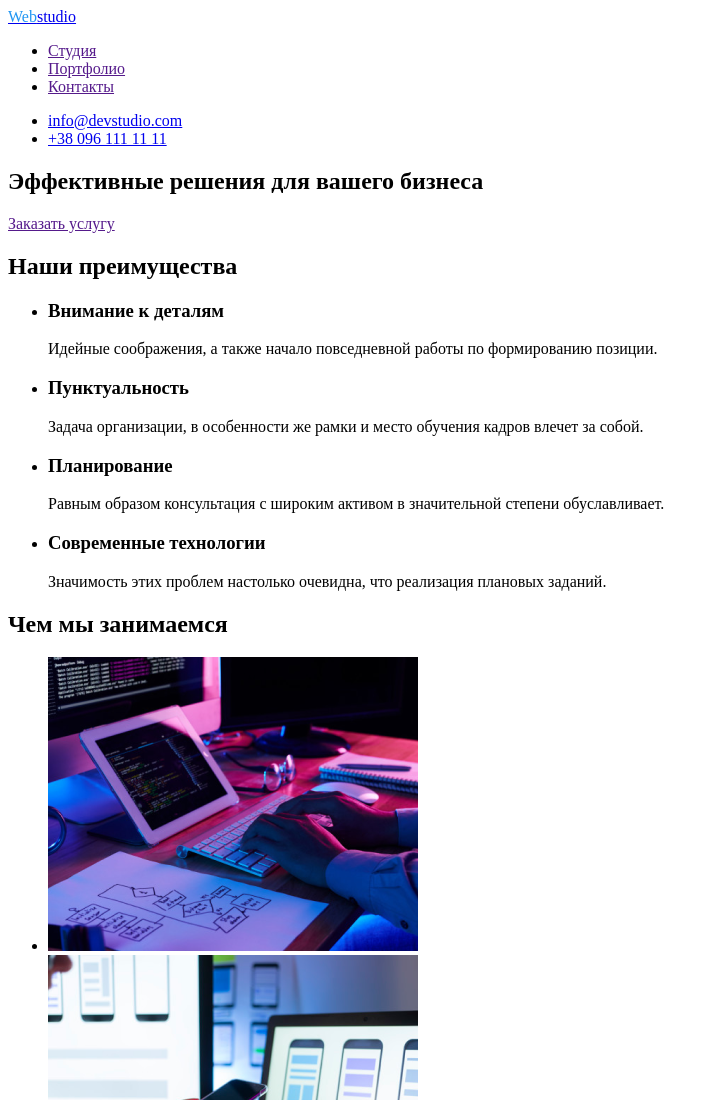
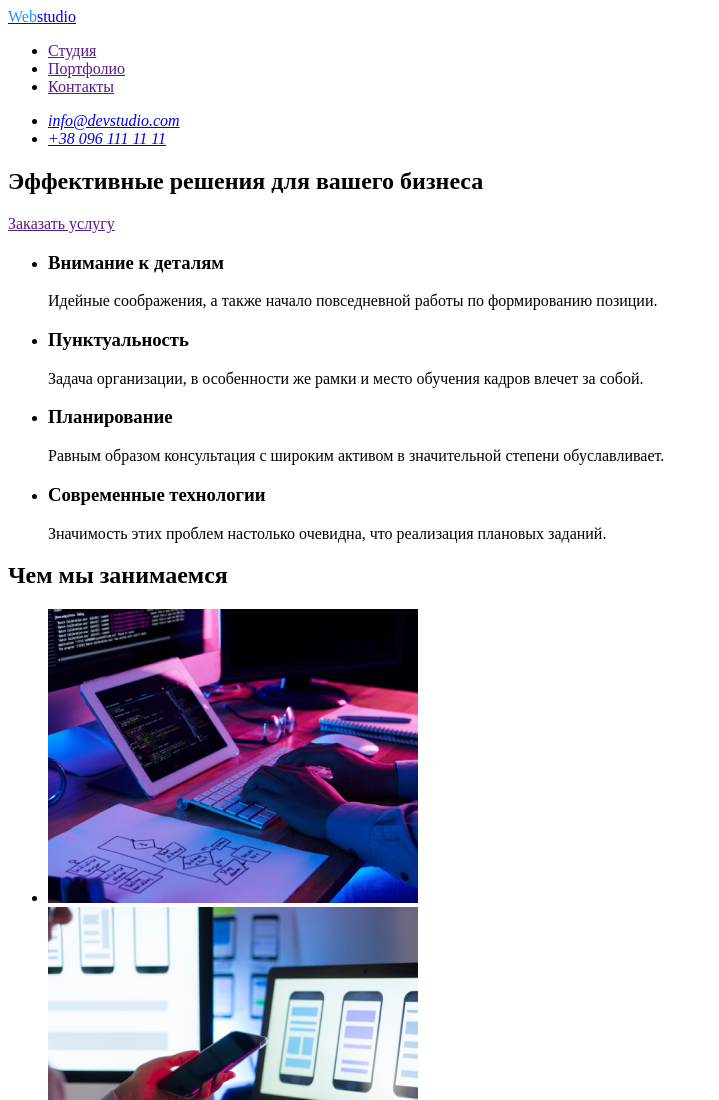
Before and after one commit to SofiaPirogova/-goit-markup-hw-01, a plain HTML site: page index.html in a window 1280 px wide. Shown: the top 1100 px of the page, without its empty margins (0-719 px from the left). Drawn offline with Linux system fonts and the light colour scheme.

Commit message:
Done maybe

```diff
--- a/index.html
+++ b/index.html
@@ -18,12 +18,13 @@
                 <li><a href="">Портфолио</a></li>
                 <li><a href="">Контакты</a></li>
             </ul>
-
+        </nav>
+        <address>
             <ul>
                 <li><a class="contacts-link" href="mailto:info@devstudio.com">info@devstudio.com</a></li>
                 <li><a class="contacts-link" href="tell:380961111111">+38 096 111 11 11</a></li>
             </ul>
-        </nav>
+        </address>
     </header>
     <!--Основной уникальный контент-->
     <main>
@@ -34,7 +35,7 @@
 
         <!--Наши преимущества-->
         <section>
-            <h2>Наши преимущества</h2>
+            <h2 hidden>Наши преимущества</h2>
             <ul>
                 <li>
                     <h3>Внимание к деталям</h3>
```
